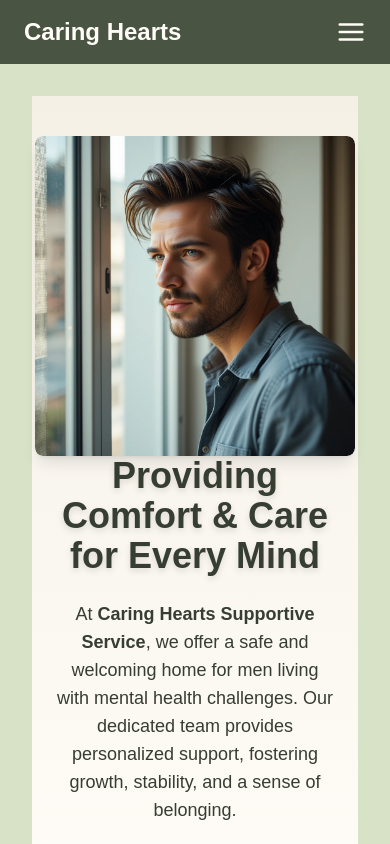
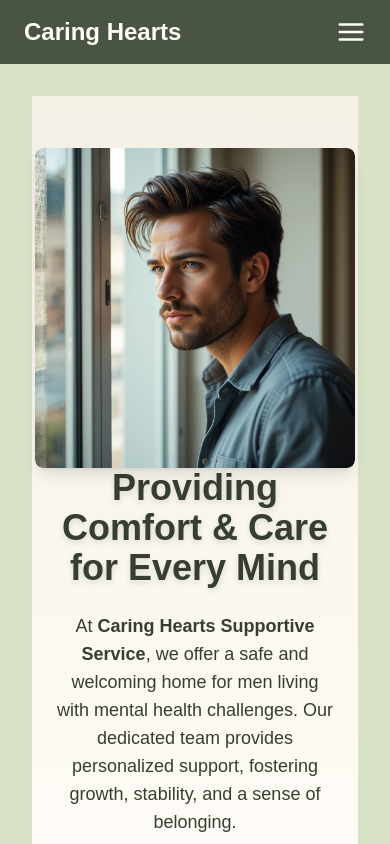
Before and after one commit to DamRandom/caring-hearts, a Next.js app: page / in a window 390 px wide. Shown: the top 844 px of the page. Built offline with nearby package versions, Linux system fonts and the light colour scheme.

Commit message:
Make Hero section responsive: adjust layout and spacing for mobile devices

```diff
--- a/src/components/Hero.tsx
+++ b/src/components/Hero.tsx
@@ -37,7 +37,7 @@ export default function Hero() {
 
         {/* Image */}
         <div
-          className="sm:w-1/2 flex justify-center"
+          className="sm:w-1/2 flex justify-center mt-6 sm:mt-0"
           data-aos="fade-up"
           data-aos-delay="600"
         >
```
